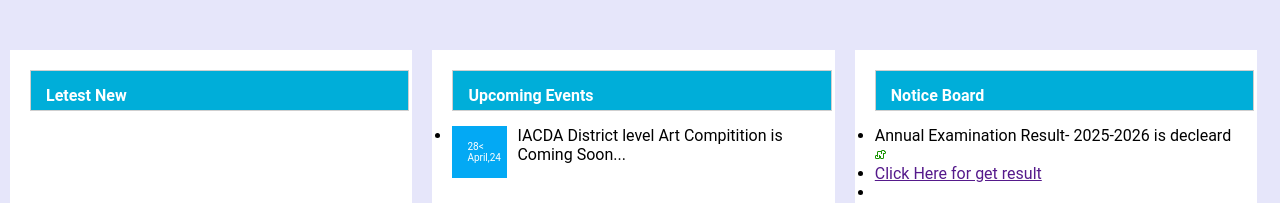
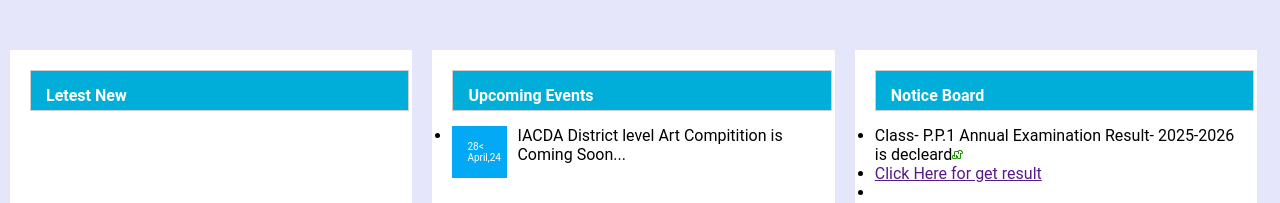
Before and after one commit to IACDA/iacdaportal.github.io, a plain HTML site: page index.html in a window 1280 px wide. Shown: the part 597-800 px from the top of the page. Drawn offline with Linux system fonts and the light colour scheme.

Commit message:
Update index.html
please update

```diff
--- a/index.html
+++ b/index.html
@@ -61,7 +61,7 @@
 <h3 class="head-title">Notice Board</h3>
 </div>
 <ul class="Notice-board-list">
-<li>Annual Examination Result- 2025-2026 is decleard<img src="images/new.gif"></li>
+<li>Class- P.P.1 Annual Examination Result- 2025-2026 is decleard<img src="images/new.gif"></li>
 <li><a href="" target="_blank">Click Here for get result</a><li>
 </ul>
 </div>
```
